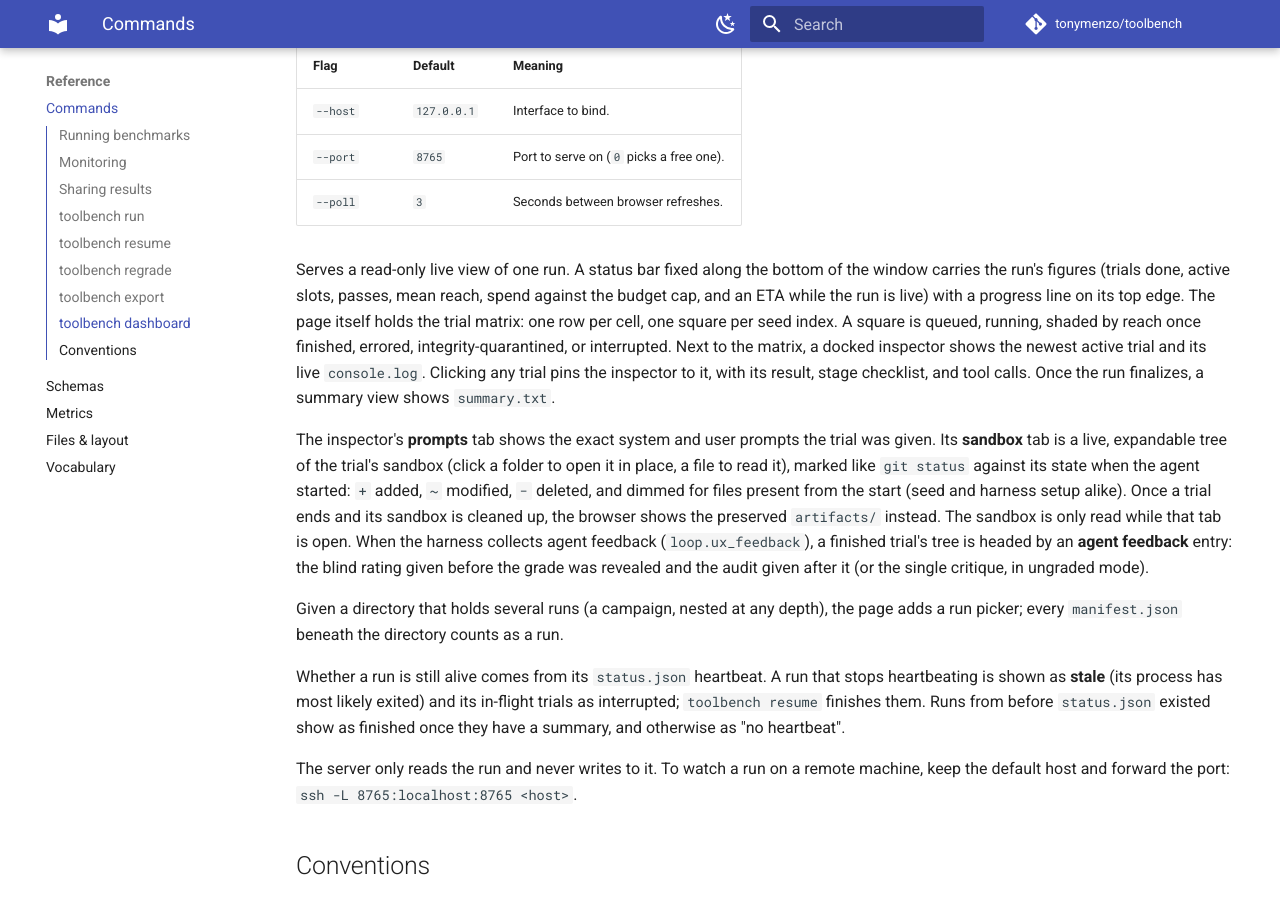
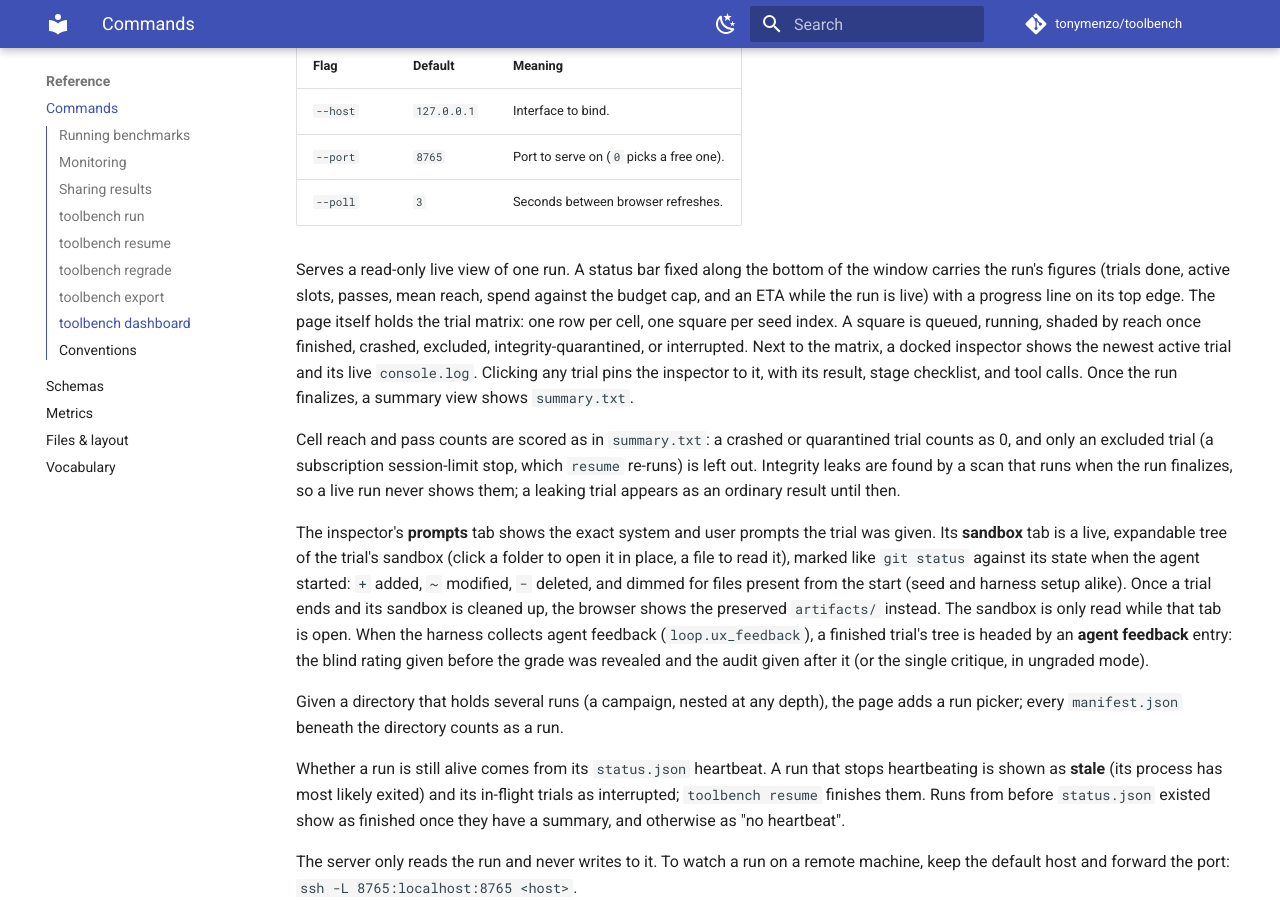
Before and after one commit to tonymenzo/toolbench, an MkDocs documentation site: the page built from userdocs/reference/commands.md, in a window 1280 px wide and 900 px high, scrolled down 4223 px. Built offline with MkDocs 1.6.1 and Material for MkDocs 9.7.7, drawn with Linux system fonts in a browser that asks for light colours; comment, search, counter and statistics services are not loaded.

Commit message:
dashboard: score trials as the summary does, and centre the legend
The single "infra error" state lumped every hard failure together and
dropped it from cell reach and pass counts, so a run with crashes showed
a higher reach than its summary.txt. aggregate() leaves out only
EXCLUDED_FROM_METRICS (subscription session limits) and scores every
other failure as 0. The dashboard now does the same:

- crashed: hard process failures and resolution errors; scored as 0.
- excluded: session-limit stops; not scored, re-run by resume.
- leak: integrity quarantine; scored as 0. Flagged only once the run
  finalizes, since that is when the integrity scan runs (documented).

The matrix legend is centred under the matrix.

```diff
--- a/userdocs/reference/commands.md
+++ b/userdocs/reference/commands.md
@@ -133,10 +133,15 @@
 carries the run's figures (trials done, active slots, passes, mean reach, spend against the
 budget cap, and an ETA while the run is live) with a progress line on its top edge. The page
 itself holds the trial matrix: one row per cell, one square per seed index. A square
-is queued, running, shaded by reach once finished, errored, integrity-quarantined, or
-interrupted. Next to the matrix, a docked inspector shows the newest active trial and its
+is queued, running, shaded by reach once finished, crashed, excluded,
+integrity-quarantined, or interrupted. Next to the matrix, a docked inspector shows the newest active trial and its
 live `console.log`. Clicking any trial pins the inspector to it, with its result, stage
 checklist, and tool calls. Once the run finalizes, a summary view shows `summary.txt`.
+
+Cell reach and pass counts are scored as in `summary.txt`: a crashed or quarantined trial
+counts as 0, and only an excluded trial (a subscription session-limit stop, which `resume`
+re-runs) is left out. Integrity leaks are found by a scan that runs when the run finalizes,
+so a live run never shows them; a leaking trial appears as an ordinary result until then.
 
 The inspector's **prompts** tab shows the exact system and user prompts the trial was given.
 Its **sandbox** tab is a live, expandable tree of the trial's sandbox (click a folder to
```
Also changed, not shown: CHANGELOG.md (+1 -1 lines), toolbench/dashboard/static/dashboard.css (+7 -4 lines), toolbench/dashboard/static/dashboard.js (+14 -8 lines), 2 other files.
